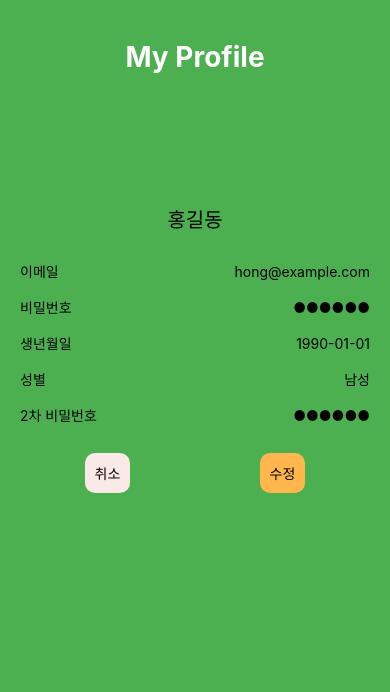
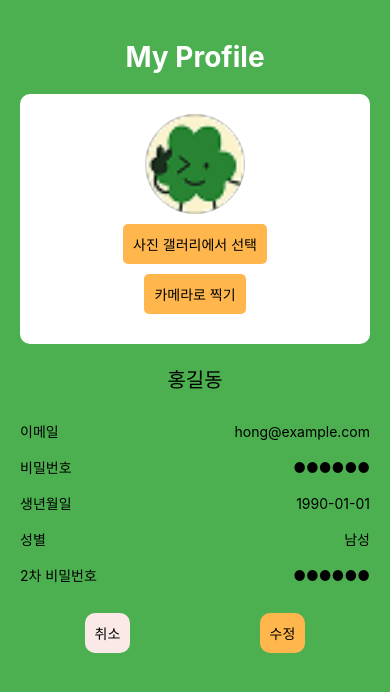
Before and after one commit to kookmin-sw/capstone-2025-13, a React Native app in the folder Frontend/src/: screen /UserInfo in a window 390 px wide. Shown: the top 692 px of the page. Built offline with nearby package versions, Linux system fonts and the light colour scheme; a web font is replaced by a local one.

Commit message:
[Feat] 프로필 사진 추가 및 기본 프로필 설정

```diff
--- a/Frontend/src/screens/UserInfo.tsx
+++ b/Frontend/src/screens/UserInfo.tsx
@@ -1,13 +1,9 @@
-import React, { useEffect, useState } from "react";
-import {
-  View,
-  Text,
-  TextInput,
-  TouchableOpacity,
-  StyleSheet,
-  Image,
-  Alert,
-} from "react-native";
+import React, { useState, useEffect } from "react";
+import { View, Text, TextInput, TouchableOpacity, StyleSheet, Image, Alert } from "react-native";
+import { launchCamera, launchImageLibrary, ImagePickerResponse } from "react-native-image-picker";
+
+// 이미지 경로 수정: require 방식으로 이미지 가져오기
+const cloverProfile = require("../assets/Images/cloverProfile.png");
 
 type UserData = {
   nickname: string;
@@ -16,25 +12,26 @@ type UserData = {
   birthDate: string;
   gender: string;
   secondPassword: string;
+  profilePic: string | null;  // profilePic은 string | null 타입으로 유지
 };
 
 export default function UserInfo() {
   const [userData, setUserData] = useState<UserData>({
-    nickname: "",
-    email: "",
-    password: "",
-    birthDate: "",
-    gender: "",
-    secondPassword: "",
+    nickname: "홍길동",
+    email: "hong@example.com",
+    password: "password123",
+    birthDate: "1990-01-01",
+    gender: "남성",
+    secondPassword: "second123",
+    profilePic: null, // 기본값은 null
   });
 
   const [editMode, setEditMode] = useState(false);
   const [originalData, setOriginalData] = useState<UserData | null>(null);
+  const [hasChanges, setHasChanges] = useState(false);
 
-  // 가정된 사용자 정보 (API 호출 부분 생략)
   useEffect(() => {
     const fetchData = async () => {
-      // 이 부분에서는 실제 API 호출을 하지 않고 로컬에서 초기 데이터를 가정합니다.
       const initialData: UserData = {
         nickname: "홍길동",
         email: "hong@example.com",
@@ -42,6 +39,7 @@ export default function UserInfo() {
         birthDate: "1990-01-01",
         gender: "남성",
         secondPassword: "second123",
+        profilePic: null, // 기본 프로필 이미지 설정을 null로
       };
       setUserData(initialData);
       setOriginalData(initialData);
@@ -53,20 +51,72 @@ export default function UserInfo() {
     const hasChanges = JSON.stringify(userData) !== JSON.stringify(originalData);
     if (!hasChanges) return;
 
-    // 수정된 데이터가 하나의 JSON 객체로 생성됩니다.
     const updatedUserData: UserData = { ...userData };
     Alert.alert("저장 완료", "회원 정보가 수정되었습니다.");
-    console.log(updatedUserData); // 여기서 JSON 객체 확인
+    console.log(updatedUserData);
     setOriginalData(userData);
     setEditMode(false);
+    setHasChanges(false);
+  };
+
+  const handlePickImage = () => {
+    const options = {
+      mediaType: 'photo' as const,  // 'photo'로 타입 지정
+      includeBase64: false,
+    };
+
+    launchImageLibrary(options, (response: ImagePickerResponse) => {
+      if (response.assets && response.assets[0]) {
+        const imageUri = response.assets[0].uri;
+        setUserData({
+          ...userData,
+          profilePic: imageUri ?? null, // uri가 없을 경우 null 처리
+        });
+        setHasChanges(true);
+      }
+    });
+  };
+
+  const handleTakePhoto = () => {
+    const options = {
+      mediaType: 'photo' as const,  // 'photo'로 타입 지정
+      includeBase64: false,
+    };
+
+    launchCamera(options, (response: ImagePickerResponse) => {
+      if (response.assets && response.assets[0]) {
+        const imageUri = response.assets[0].uri;
+        setUserData({
+          ...userData,
+          profilePic: imageUri ?? null, // uri가 없을 경우 null 처리
+        });
+        setHasChanges(true);
+      }
+    });
+  };
+
+  const renderProfilePic = () => {
+    return userData.profilePic ? (
+      <Image source={{ uri: userData.profilePic }} style={styles.avatar} />
+    ) : (
+      <Image source={cloverProfile} style={styles.avatar} />
+    );
   };
 
   return (
     <View style={styles.container}>
       <Text style={styles.header}>My Profile</Text>
-      <Image style={styles.avatar} />
+      <View style={styles.whiteBox}>
+        {renderProfilePic()}
+        <TouchableOpacity onPress={handlePickImage} style={styles.button}>
+          <Text>사진 갤러리에서 선택</Text>
+        </TouchableOpacity>
+        <TouchableOpacity onPress={handleTakePhoto} style={styles.button}>
+          <Text>카메라로 찍기</Text>
+        </TouchableOpacity>
+      </View>
+
       <Text style={styles.nickname}>{userData.nickname}</Text>
-
       <InfoRow label="이메일" value={userData.email} editable={false} />
       <InfoRow
         label="비밀번호"
@@ -110,15 +160,22 @@ export default function UserInfo() {
       <View style={styles.buttonRow}>
         <TouchableOpacity
           style={styles.cancelButton}
-          onPress={() => {}}
+          onPress={() => {
+            setUserData(originalData as UserData);
+            setEditMode(false);
+            setHasChanges(false);
+          }}
         >
           <Text>취소</Text>
         </TouchableOpacity>
         <TouchableOpacity
           style={styles.editButton}
           onPress={() => {
-            if (editMode) handleSave();
-            else setEditMode(true);
+            if (editMode) {
+              handleSave();
+            } else {
+              setEditMode(true);
+            }
           }}
         >
           <Text>{editMode ? "저장" : "수정"}</Text>
@@ -169,13 +226,23 @@ const styles = StyleSheet.create({
     fontWeight: "bold",
     color: "#fff",
   },
+  whiteBox: {
+    backgroundColor: "#fff",
+    padding: 20,
+    borderRadius: 10,
+    marginBottom: 20,
+    alignItems: "center",
+  },
   avatar: {
     width: 100,
     height: 100,
     borderRadius: 50,
-    alignSelf: "center",
+    backgroundColor: "#ccc",
+    justifyContent: "center",
+    alignItems: "center",
     marginBottom: 10,
   },
+  avatarText: { color: "#fff", textAlign: "center" },
   nickname: { fontSize: 20, textAlign: "center", marginBottom: 20 },
   row: {
     flexDirection: "row",
@@ -213,4 +280,10 @@ const styles = StyleSheet.create({
     backgroundColor: "#ffb74d",
     borderRadius: 10,
   },
+  button: {
+    padding: 10,
+    backgroundColor: "#ffb74d",
+    borderRadius: 5,
+    marginBottom: 10,
+  },
 });
```
